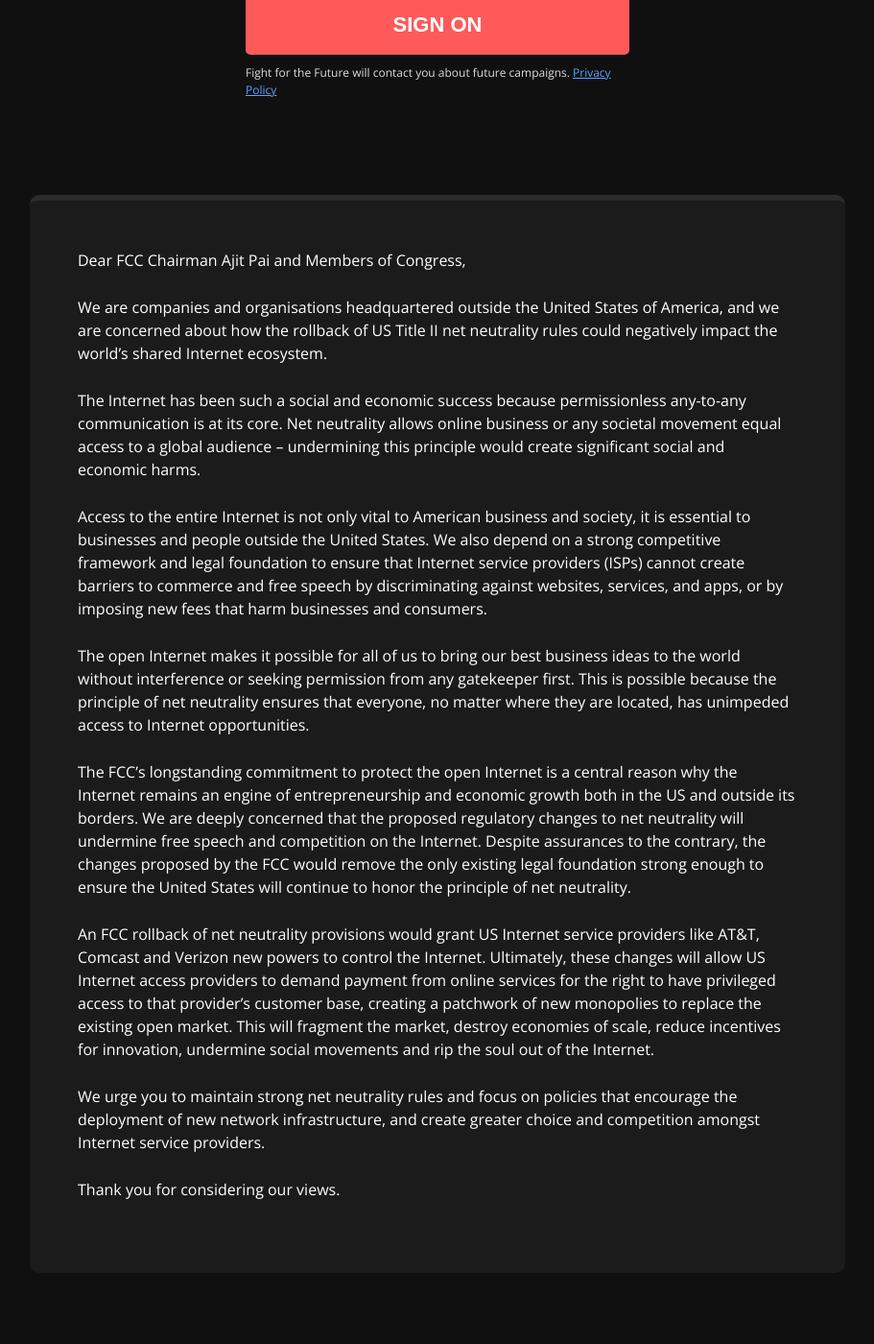
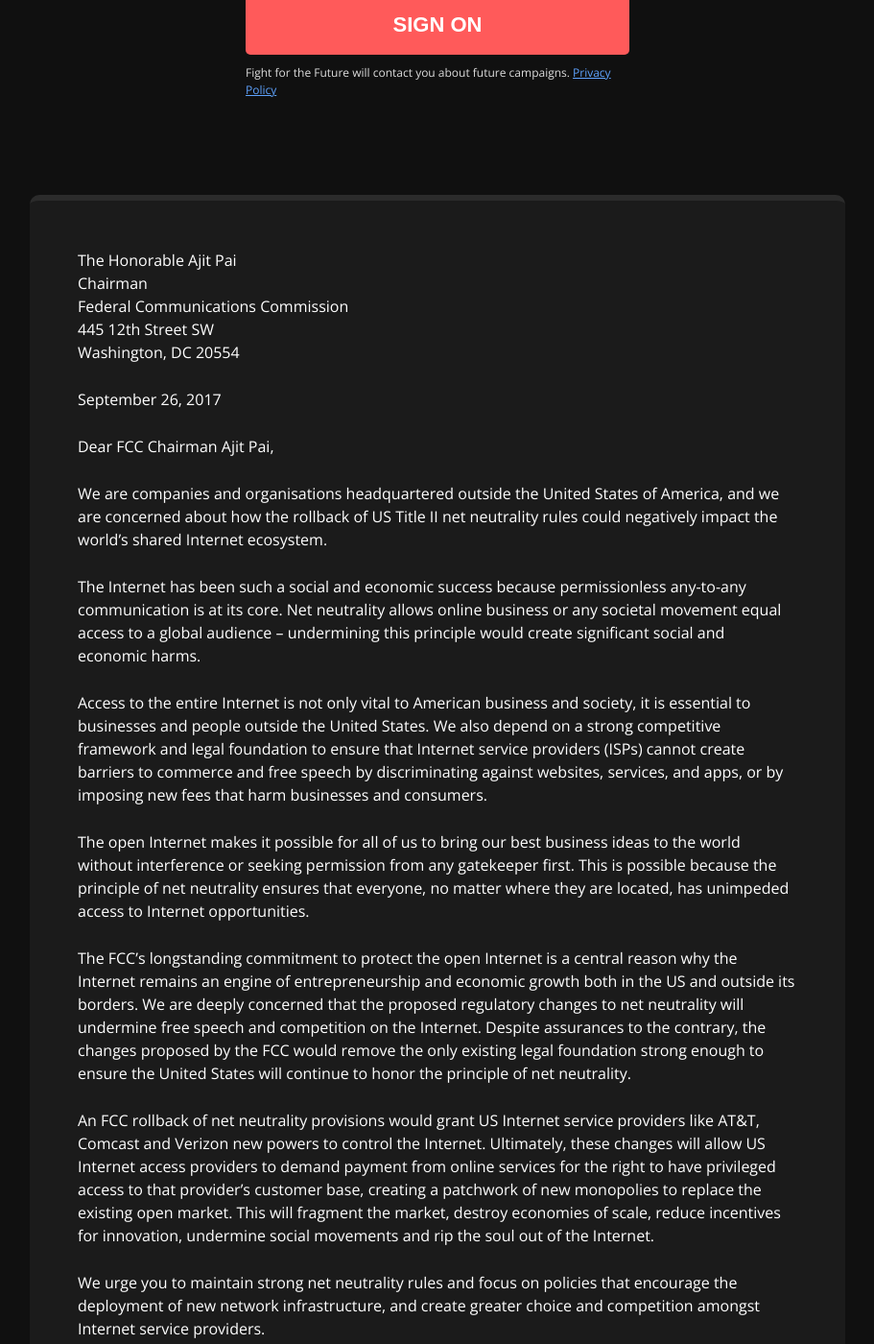
Before and after one commit to fightforthefuture/theworldfornetneutrality.com, a Jekyll site: the page built from index.md, in a window 1280 px wide and 1400 px high, scrolled down 1488 px. Shown: the whole window at 96% size, without its empty margins (184-1095 px from the left). Built offline with Jekyll 4.4.1, drawn with Linux system fonts in a browser that asks for light colours; some of the changed text lies outside the part shown.

Commit message:
Update index.md

```diff
--- a/index.md
+++ b/index.md
@@ -489,8 +489,13 @@ See over 100 more
 
 <div class="letter-content">
 
-
-<p>Dear FCC Chairman Ajit Pai and Members of Congress,</p>
+<p>The Honorable Ajit Pai<br>
+Chairman<br>
+Federal Communications Commission<br>
+445 12th Street SW<br>
+Washington, DC 20554</p>
+<p>September 26, 2017</p>
+<p>Dear FCC Chairman Ajit Pai,</p>
 <p>We are companies and organisations headquartered outside the United States of America, and we are concerned about how the rollback of US Title II net neutrality rules could negatively impact the world’s shared Internet ecosystem.</p>
 <p>The Internet has been such a social and economic success because permissionless any-to-any communication is at its core. Net neutrality allows online business or any societal movement equal access to a global audience – undermining this principle would create significant social and economic harms.</p>
 <p>Access to the entire Internet is not only vital to American business and society, it is essential to businesses and people outside the United States. We also depend on a strong competitive framework and legal foundation to ensure that Internet service providers (ISPs) cannot create barriers to commerce and free speech by discriminating against websites, services, and apps, or by imposing new fees that harm businesses and consumers.</p>
```
Also changed, not shown: other parts of index.md (+1 -0 lines).
